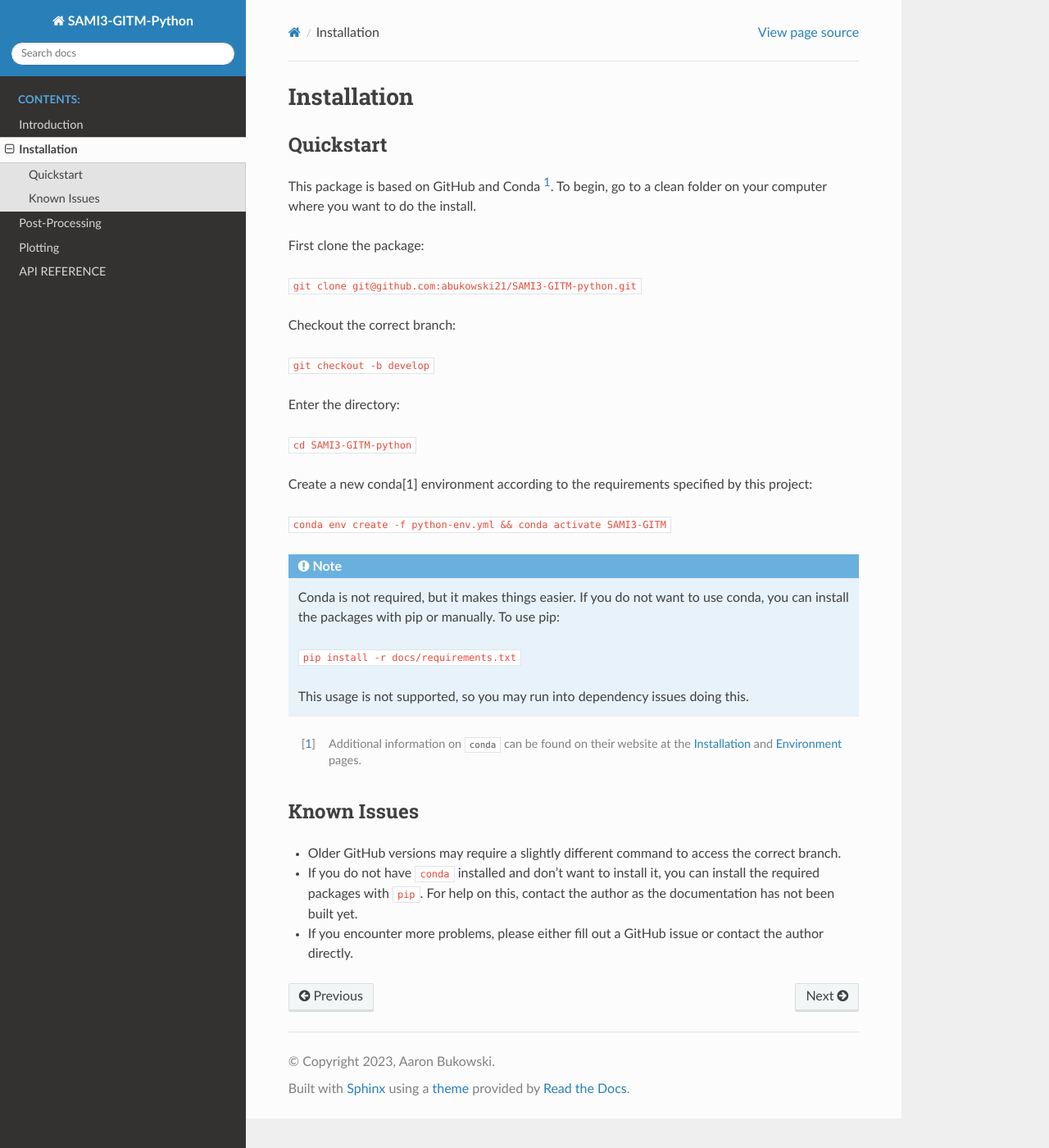
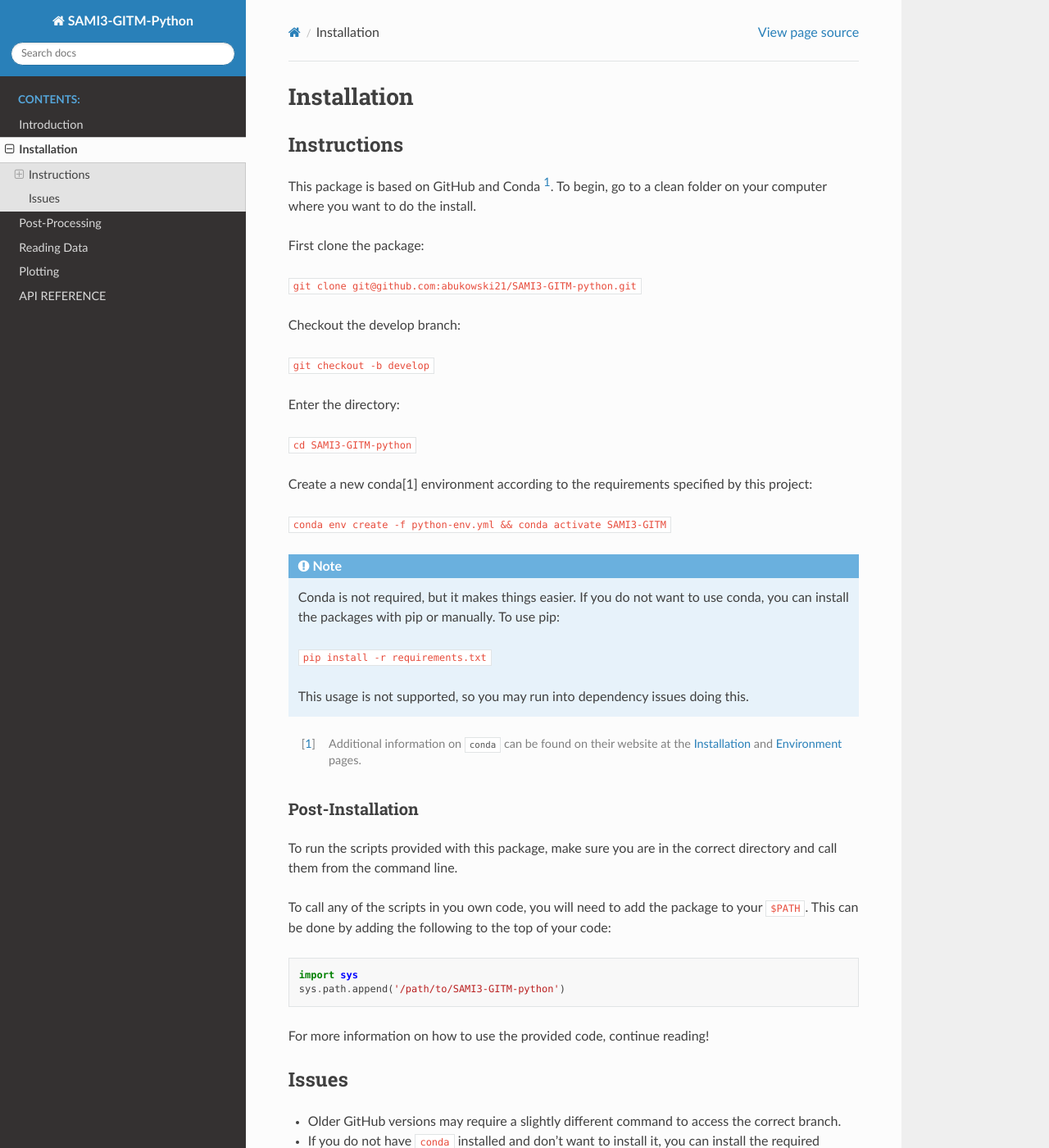
Before and after one commit to abukowski21/SAMI3-GITM-python, a Sphinx documentation site: the page built from docs/source/installation.rst, in a window 1280 px wide and 1400 px high. Shown: the whole window at 82% size. Built offline with Sphinx 7.4.7 and the Read the Docs theme 2.0.0, drawn with Linux system fonts in a browser that asks for light colours.

Commit message:
update docs Typos, edits, more features, etc.

```diff
--- a/docs/source/installation.rst
+++ b/docs/source/installation.rst
@@ -1,9 +1,8 @@
 Installation
 ============
 
-Quickstart
-**********
-
+Instructions
+************
 
 This package is based on GitHub and Conda [1]_. To begin, go to a clean folder on your computer where you want to do the install.
 
@@ -11,7 +10,7 @@
 
 ``git clone git@github.com:abukowski21/SAMI3-GITM-python.git``
 
-Checkout the correct branch:
+Checkout the develop branch:
 
 ``git checkout -b develop``
 
@@ -26,7 +25,7 @@
 .. note::
     Conda is not required, but it makes things easier. If you do not want to use conda, you can install the packages with pip or manually. To use pip:
 
-    ``pip install -r docs/requirements.txt``
+    ``pip install -r requirements.txt``
 
     This usage is not supported, so you may run into dependency issues doing this.
 
@@ -38,9 +37,27 @@
 .. _Environment: https://conda.io/projects/conda/en/latest/user-guide/install/index.html
 
 
-Known Issues
-************
+.. _postinstall:
+
+Post-Installation
+-----------------
+
+To run the scripts provided with this package, make sure you are in the correct directory and call them from the command line.
+
+To call any of the scripts in you own code, you will need to add the package to your ``$PATH``. This can be done by adding the following to the top of your code:
+
+.. code-block:: python
+
+    import sys
+    sys.path.append('/path/to/SAMI3-GITM-python')
+
+
+For more information on how to use the provided code, continue reading!
+
+
+Issues
+******
 
 - Older GitHub versions may require a slightly different command to access the correct branch.
-- If you do not have ``conda`` installed and don't want to install it, you can install the required packages with ``pip``. For help on this, contact the author as the documentation has not been built yet.
+- If you do not have ``conda`` installed and don't want to install it, you can install the required packages with ``pip``.
 - If you encounter more problems, please either fill out a GitHub issue or contact the author directly.
```
Also changed, not shown: docs/source/index.rst (+9 -0 lines), docs/source/intro.rst (+7 -14 lines), docs/source/modules.rst (+20 -0 lines).
